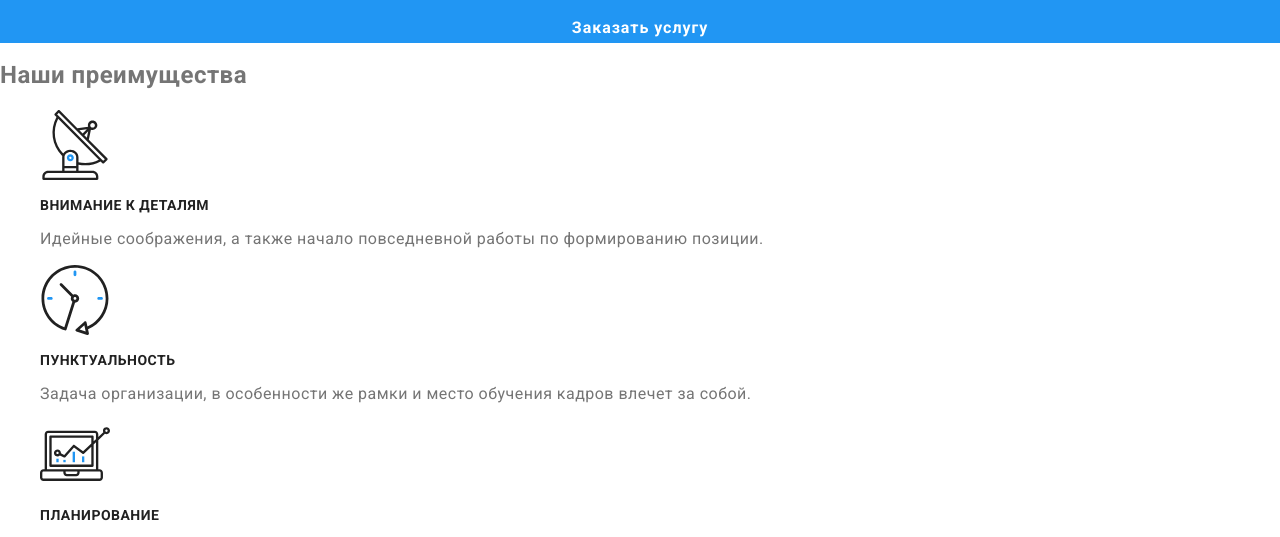
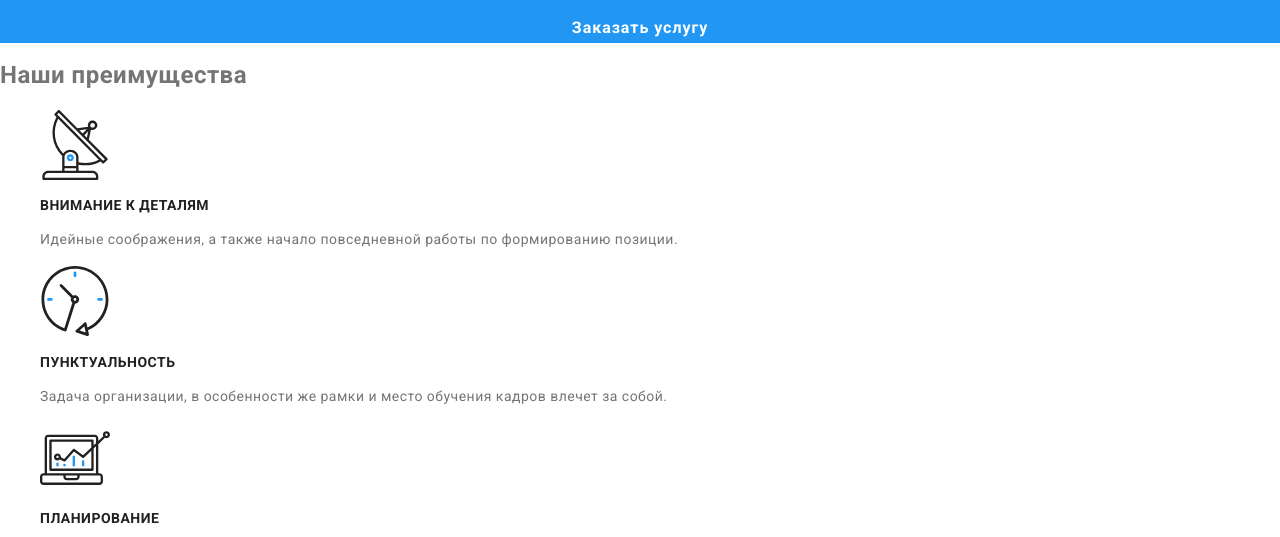
Before and after one commit to Yuliia14/goit-markup-hw-02, a plain HTML site: page index.html in a window 1280 px wide. Shown: the part 262-799 px from the top of the page. Drawn offline with Linux system fonts and the light colour scheme.

Commit message:
Update styles.css

```diff
--- a/css/styles.css
+++ b/css/styles.css
@@ -74,7 +74,7 @@ a {
   text-transform: uppercase;
   color: var(--title-text-color);
 }
-features-text {
+.features-text {
   font-size: 14px;
   line-height: 1.71;
 }
```
